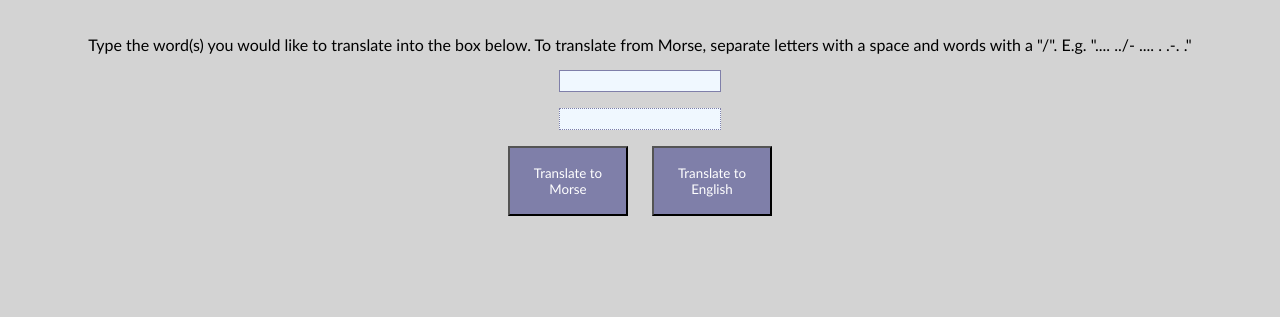
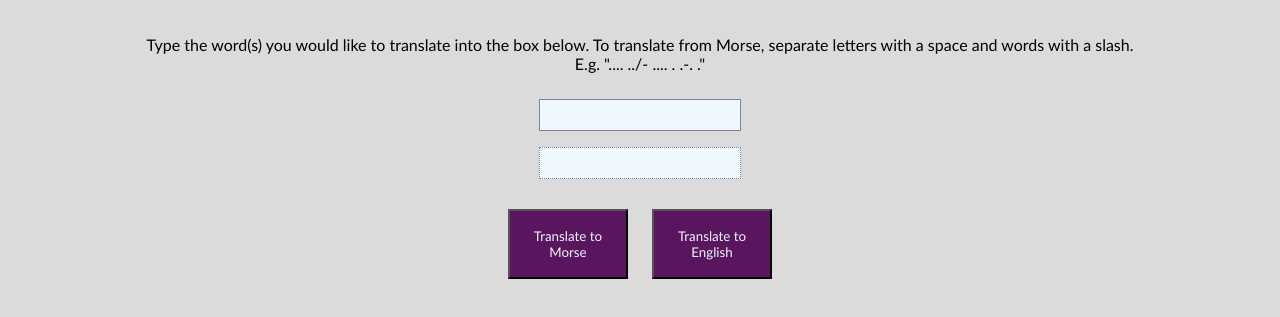
Before and after one commit to blaisebuckland/morse-code-translator, a website with bundled scripts: page index.html in a window 1280 px wide. Shown: the part 71-388 px from the top of the page. Built offline with nearby package versions, Linux system fonts and the light colour scheme.

Commit message:
Add instructions

```diff
--- a/index.html
+++ b/index.html
@@ -10,7 +10,7 @@
 </head>
 <body>
     <h1>Morse Code Translator</h1>
-    <p>Type the word(s) you would like to translate into the box below. To translate from Morse, separate letters with a space and words with a "/". E.g. ".... ../- .... . .-. ."</p>
+    <p>Type the word(s) you would like to translate into the box below. To translate from Morse, separate letters with a space and words with a slash. <br> E.g. ".... ../- .... . .-. ." </p>
     <input class="input-text" type="text">
     <p class="output-text"></p>
     <div>
--- a/style.css
+++ b/style.css
@@ -8,7 +8,7 @@ body {
     justify-content: center;
     align-items: center;
     flex-wrap: wrap;
-    background-color: lightgray;
+    background-color: rgb(220, 219, 219);
 }
 
 h1 {
@@ -16,18 +16,19 @@ h1 {
 }
 .input-text {
     border: 1px solid rgb(127, 127, 169);
-    width: 160px;
-    height: 20px;
-    margin: 0;
+    width: 200px;
+    height: 30px;
+    margin-top: 10px;
     padding: 0;
     background-color: aliceblue;
 }
 
 .output-text {
     border: 1px dotted rgb(127, 127, 169);
-    width: 160px;
-    min-height: 20px;
+    width: 200px;
+    min-height: 30px;
     height: auto;
+    margin-bottom: 30px;
     background-color: aliceblue;
 }
 button {
@@ -35,6 +36,12 @@ button {
     width: 120px;
     height: 70px;
     display: inline;
-    color: white;
-    background-color: rgb(127, 127, 169);
+    color: aliceblue;
+    background-color: rgb(89, 22, 95);
+    cursor: pointer;
 }
+
+p {
+    width: 80%;
+    text-align: center;
+}
```
